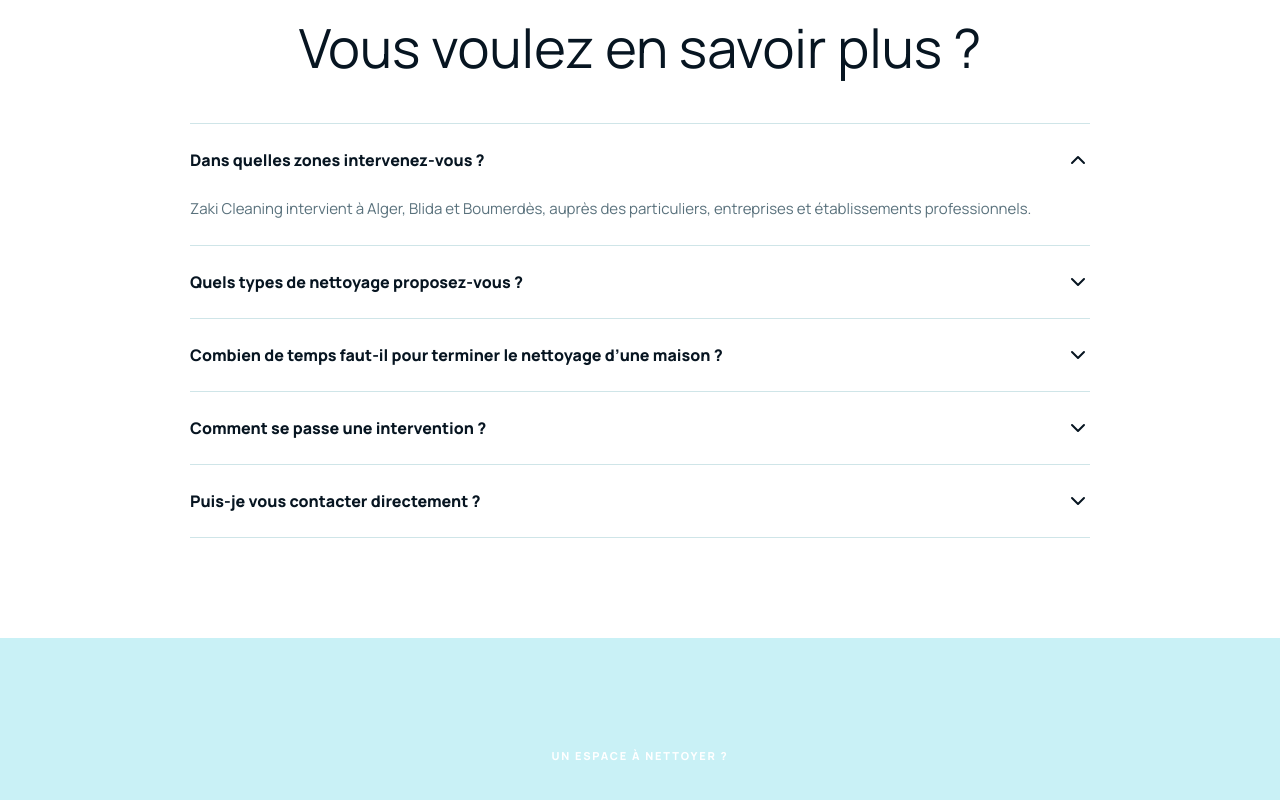
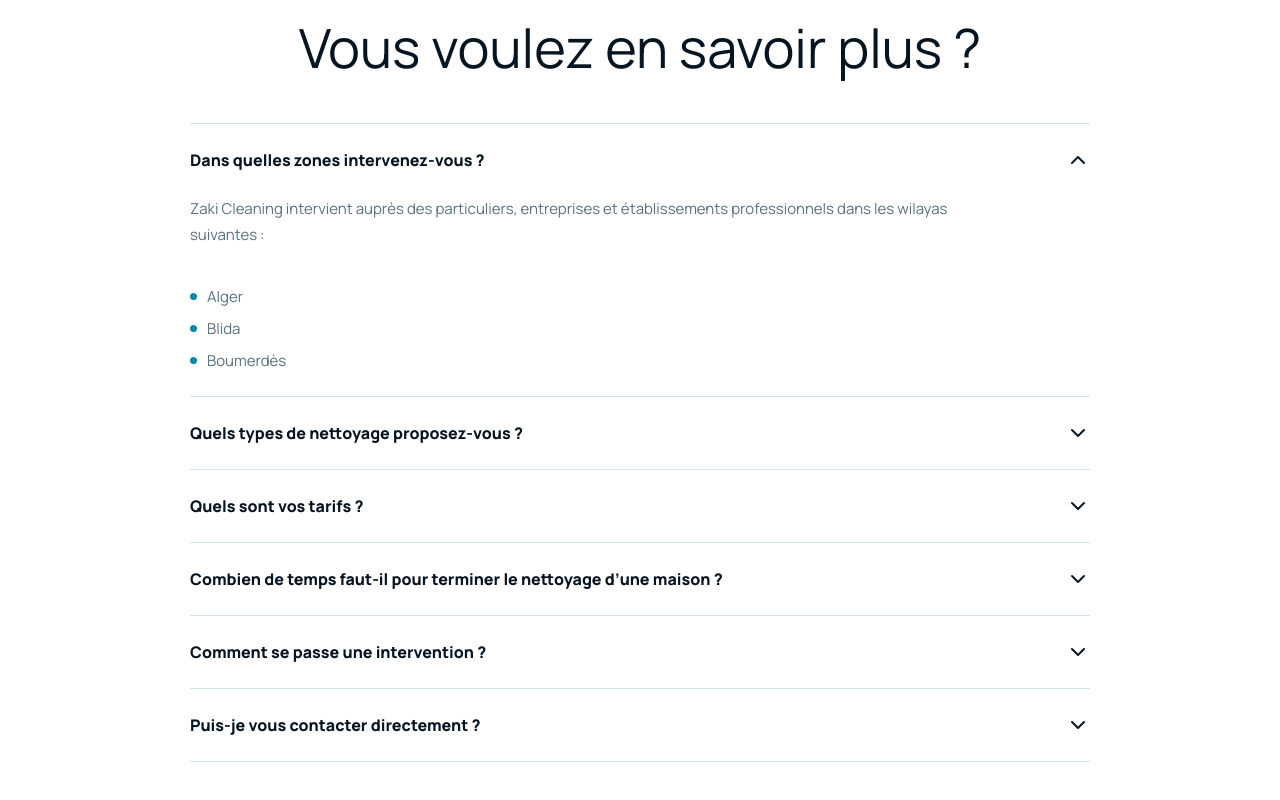
Before and after one commit to RENOLIX/lumiereclean.github.io, a React (Vite) app: page /prix in a window 1280 px wide. Shown: the part 4040-4840 px from the top of the page. Built offline with nearby package versions, Linux system fonts and the light colour scheme.

Commit message:
Add pricing FAQ details

```diff
--- a/src/pages/PrixPage.tsx
+++ b/src/pages/PrixPage.tsx
@@ -23,8 +23,9 @@ const audioReviews = [
 ];
 
 const faq = [
-  { question: "Dans quelles zones intervenez-vous ?", answer: "Zaki Cleaning intervient à Alger, Blida et Boumerdès, auprès des particuliers, entreprises et établissements professionnels." },
+  { question: "Dans quelles zones intervenez-vous ?", answer: { intro: "Zaki Cleaning intervient auprès des particuliers, entreprises et établissements professionnels dans les wilayas suivantes :", items: ["Alger", "Blida", "Boumerdès"] } },
   { question: "Quels types de nettoyage proposez-vous ?", answer: ["Nettoyage de fin de chantier : maisons, villas, usines et administrations", "Offre spéciale pour les promoteurs", "Nettoyage profond", "Nettoyage après location", "Nettoyage après incendie, sinistre ou inondation", "Service de femmes de ménage", "Entretien des espaces verts", "Nettoyage administratif quotidien", "Nettoyage de restaurants, bureaux, écoles et cliniques"] },
+  { question: "Quels sont vos tarifs ?", answer: { intro: "Nos prestations démarrent à partir de 25 000 DA. Le tarif final est établi selon :", items: ["L’état du lieu à nettoyer", "La superficie", "La localisation", "Le nombre de personnes nécessaires selon l’ampleur du nettoyage", "Le niveau de nettoyage demandé : nettoyage profond et minutieux ou nettoyage de surface"] } },
   { question: "Combien de temps faut-il pour terminer le nettoyage d’une maison ?", answer: "La plupart des maisons sont traitées en une journée. Pour une villa, la durée est définie selon le nombre d’étages, la surface et l’état des lieux afin d’organiser une équipe adaptée et de garantir un résultat soigné." },
   { question: "Comment se passe une intervention ?", answer: "Nous échangeons d'abord sur votre besoin, puis nous organisons les zones, les produits et le matériel. Une vérification finale est réalisée avant la fin de la prestation." },
   { question: "Puis-je vous contacter directement ?", answer: "Oui. Appelez le 0779 30 66 08 ou écrivez-nous sur WhatsApp. Nous vous répondrons pour comprendre votre besoin." },
@@ -82,7 +83,7 @@ export default function PrixPage() {
     <section className="lp-features"><div className="lp-section-intro"><p className="lp-eyebrow lp-blue">Pourquoi nous choisir</p><h2>Tout ce qu'il faut pour un résultat impeccable.</h2></div><div className="lp-feature-grid"><article><ShieldCheck /><h3>Professionnalisme</h3><p>Une équipe organisée et ponctuelle, présente avec le bon matériel pour chaque type de lieu.</p></article><article><Sparkles /><h3>Le souci du détail</h3><p>Nous avançons zone par zone afin de traiter les surfaces, les recoins et les finitions avec soin.</p></article><article><Users /><h3>La confiance</h3><p>Une communication claire, un travail contrôlé et une équipe qui respecte votre espace.</p></article><article><BadgeCheck /><h3>La garantie sur notre travail</h3><p>Nous offrons une garantie à 100 % : si vous n’êtes pas satisfait de notre service, vous ne payez pas.</p></article></div></section>
     <section className="lp-audio-section"><div className="lp-section-intro"><p className="lp-eyebrow">Ils parlent de leur expérience</p><h2>Écoutez les retours de nos clients.</h2><p>Des témoignages reçus après des interventions de nettoyage chez nos clients.</p></div><div className="lp-audio-grid">{audioReviews.map((review) => <article className="lp-audio-card" key={review.file}><span><Headphones size={17} />{review.label}</span><audio controls preload="metadata"><source src={`${base}audio/avis/${review.file}`} type={review.type} />Votre navigateur ne prend pas en charge cet audio.</audio></article>)}</div></section>
     <section className="lp-screens-section"><div className="lp-section-intro"><p className="lp-eyebrow lp-blue">Retours clients</p><h2>Des messages qui nous font avancer.</h2><p>La satisfaction de nos clients reste notre plus belle recommandation.</p></div><div className="lp-screenshot-carousel"><button type="button" aria-label="Capture précédente" onClick={() => setReviewIndex((reviewIndex + 4) % 5)}><ChevronLeft /></button><img src={reviewImage(`avis-0${reviewIndex + 1}.jpeg`)} alt={`Capture d'un avis client ${reviewIndex + 1}`} /><button type="button" aria-label="Capture suivante" onClick={() => setReviewIndex((reviewIndex + 1) % 5)}><ChevronRight /></button></div><div className="lp-dots">{[0, 1, 2, 3, 4].map((index) => <button type="button" key={index} onClick={() => setReviewIndex(index)} className={index === reviewIndex ? "active" : ""} aria-label={`Voir la capture ${index + 1}`} />)}</div></section>
-    <section className="lp-faq"><div className="lp-section-intro"><p className="lp-eyebrow lp-blue">Questions fréquentes</p><h2>Vous voulez en savoir plus ?</h2></div><div className="lp-faq-list">{faq.map((item, index) => <article key={item.question} className={openFaq === index ? "open" : ""}><button type="button" aria-expanded={openFaq === index} onClick={() => setOpenFaq(openFaq === index ? null : index)}><span>{item.question}</span><ChevronDown /></button><div className="lp-faq-answer">{Array.isArray(item.answer) ? <ul>{item.answer.map((service) => <li key={service}>{service}</li>)}</ul> : <p>{item.answer}</p>}</div></article>)}</div></section>
+    <section className="lp-faq"><div className="lp-section-intro"><p className="lp-eyebrow lp-blue">Questions fréquentes</p><h2>Vous voulez en savoir plus ?</h2></div><div className="lp-faq-list">{faq.map((item, index) => <article key={item.question} className={openFaq === index ? "open" : ""}><button type="button" aria-expanded={openFaq === index} onClick={() => setOpenFaq(openFaq === index ? null : index)}><span>{item.question}</span><ChevronDown /></button><div className="lp-faq-answer">{Array.isArray(item.answer) ? <ul>{item.answer.map((service) => <li key={service}>{service}</li>)}</ul> : typeof item.answer === "object" ? <div className="lp-faq-list-content"><p>{item.answer.intro}</p><ul>{item.answer.items.map((detail) => <li key={detail}>{detail}</li>)}</ul></div> : <p>{item.answer}</p>}</div></article>)}</div></section>
     <section className="lp-final"><p className="lp-eyebrow">Un espace à nettoyer ?</p><h2>Parlons de votre besoin.</h2><p>Appelez Zaki Cleaning pour une réponse claire et une intervention adaptée.</p><div><a className="lp-primary" href={whatsapp} target="_blank" rel="noreferrer">Écrire sur WhatsApp <ArrowRight size={17} /></a><a className="lp-secondary" href={phoneHref}><Phone size={17} /> {phone}</a></div></section>
   </main><footer className="lp-footer"><img src={logo} alt="Zaki Cleaning Service" /><span>© {new Date().getFullYear()} Zaki Cleaning Service</span></footer></div>;
 }
--- a/src/pages/prix.css
+++ b/src/pages/prix.css
@@ -218,12 +218,16 @@
 .lp-faq-answer { display: grid; grid-template-rows: 0fr; transition: grid-template-rows .3s ease; }
 .lp-faq-answer p { overflow: hidden; margin: 0; color: #59717c; font-size: 15px; line-height: 1.75; }
 .lp-faq-answer ul { min-height: 0; overflow: hidden; margin: 0; padding: 0; color: #59717c; list-style: none; }
+.lp-faq-list-content { min-height: 0; overflow: hidden; }
+.lp-faq-list-content > p { margin-bottom: 13px; }
 .lp-faq-answer li { display: flex; align-items: flex-start; gap: 10px; font-size: 15px; line-height: 1.55; }
 .lp-faq-answer li + li { margin-top: 9px; }
 .lp-faq-answer li::before { width: 7px; height: 7px; flex: none; margin-top: .55em; border-radius: 50%; background: #078ba4; content: ""; }
 .lp-faq-list article.open .lp-faq-answer { grid-template-rows: 1fr; }
 .lp-faq-list article.open .lp-faq-answer p { padding: 0 42px 23px 0; }
 .lp-faq-list article.open .lp-faq-answer ul { padding: 0 42px 24px 0; }
+.lp-faq-list article.open .lp-faq-list-content { padding: 0 42px 24px 0; }
+.lp-faq-list article.open .lp-faq-list-content ul { padding: 0; }
 
 .lp-final { padding: 110px 24px; background: #c9f1f6; text-align: center; }
 .lp-final h2 { margin-bottom: 15px; font-size: clamp(34px, 5vw, 58px); }
@@ -268,6 +272,7 @@
   .lp-faq-list button { gap: 13px; padding: 20px 0; font-size: 15px; }
   .lp-faq-list article.open .lp-faq-answer p { padding: 0 0 20px; font-size: 14px; }
   .lp-faq-list article.open .lp-faq-answer ul { padding: 0 0 20px; }
+  .lp-faq-list article.open .lp-faq-list-content { padding: 0 0 20px; }
   .lp-faq-answer li { font-size: 14px; }
   .lp-final { padding: 76px 20px; }
   .lp-final h2 { font-size: clamp(32px, 9vw, 44px); }
```
